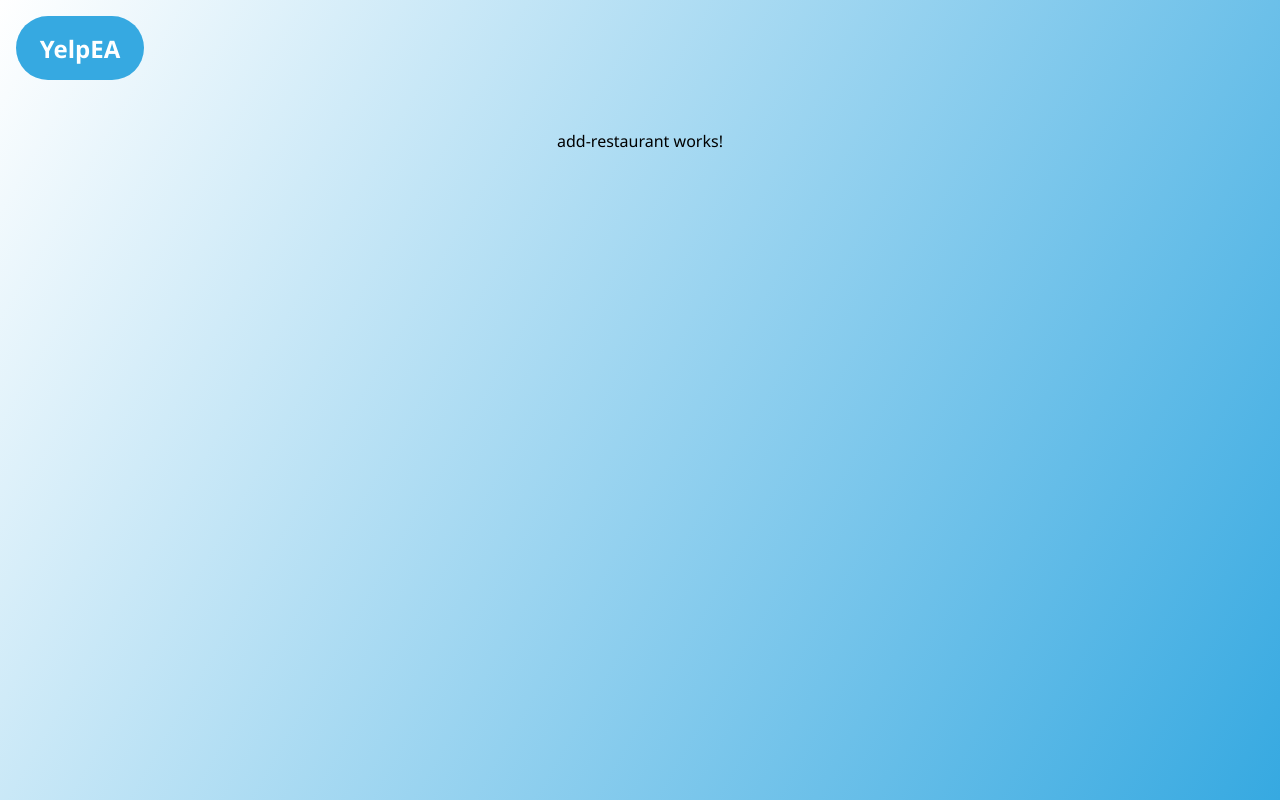
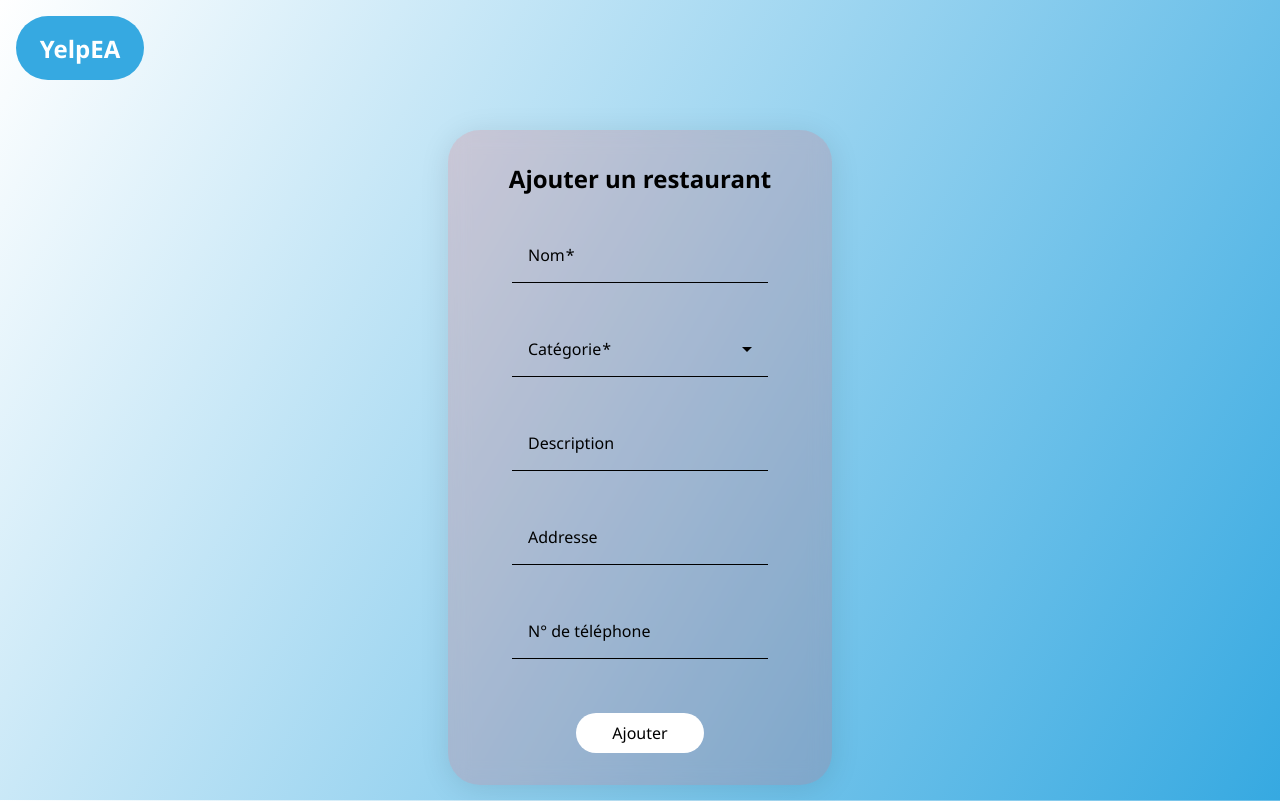
Before and after one commit to BlackZev/Yelp-EA, an Angular app in the folder YelpEaFront/: page /addRestaurant in a window 1280 px wide. Built offline with nearby package versions, Linux system fonts and the light colour scheme.

Commit message:
Mise en page AddRestaurantComponent

```diff
--- a/YelpEaFront/src/app/add-restaurant/add-restaurant.component.html
+++ b/YelpEaFront/src/app/add-restaurant/add-restaurant.component.html
@@ -1 +1,39 @@
-<p>add-restaurant works!</p>
+<form [formGroup]="addRestaurant" (ngSubmit)="onSubmit()" class="login-form">
+    <p id="title">Ajouter un restaurant</p>
+
+    <div class="fields">
+        <mat-form-field class="field" for="name" appearance="fill">
+            <mat-label>Nom</mat-label>
+            <input matInput id="name" formControlName="name" placeholder="Nom">
+        </mat-form-field>
+
+        <mat-form-field class="field" for="categorie" appearance="fill">
+            <mat-label>Catégorie</mat-label>
+            <mat-select id="categorie" formControlName="categorie">
+                <mat-option [value]="1">Italien</mat-option>
+                <mat-option [value]="1">Chinois</mat-option>
+                <mat-option [value]="1">Japonais</mat-option>
+                <mat-option [value]="1">FastFood</mat-option>
+            </mat-select>
+        </mat-form-field>
+
+        <mat-form-field class="field" for="description" appearance="fill">
+            <mat-label>Description</mat-label>
+            <input matInput id="description" formControlName="description" placeholder="Description">
+        </mat-form-field>
+
+        <mat-form-field class="field" for="adress" appearance="fill">
+            <mat-label>Addresse</mat-label>
+            <input matInput id="adress" formControlName="adress" placeholder="Addresse">
+        </mat-form-field>
+
+        <mat-form-field class="field" for="phone" appearance="fill">
+            <mat-label>N° de téléphone</mat-label>
+            <input matInput id="phone" formControlName="phone" placeholder="N° de téléphone">
+        </mat-form-field>
+    </div>
+
+    <div class="footer">
+        <button mat-raised-button type="submit" [disabled]="!addRestaurant.valid" id="login">Ajouter</button>
+    </div>
+</form>
--- a/YelpEaFront/src/app/add-restaurant/add-restaurant.component.scss
+++ b/YelpEaFront/src/app/add-restaurant/add-restaurant.component.scss
@@ -0,0 +1,43 @@
+.login-form {
+    width: 30vw;
+    padding: 2em;
+    display: flex;
+    flex-direction: column;
+    align-items: center;
+    gap: 2em;
+    border-radius: 2em;
+    background-color: #ff000020;
+    box-shadow: 0 4px 30px rgba(0, 0, 0, 0.1);
+    backdrop-filter: blur(10px);
+}
+
+#title {
+    font-size: 1.5rem;
+    font-weight: bold;
+}
+
+.login-form .fields {
+    display: flex;
+    flex-direction: column;
+    justify-content: center;
+    align-items: center;
+    gap: 1em;
+}
+
+.field {
+    width: 20vw;
+}
+
+.footer {
+    display: flex;
+    flex-direction: column;
+    justify-content: center;
+    align-items: center;
+    gap: 1em;
+}
+
+.footer #login {
+    background-color: white;
+    width: 10vw;
+    border-radius: 2em;
+}
--- a/YelpEaFront/src/app/add-restaurant/add-restaurant.component.ts
+++ b/YelpEaFront/src/app/add-restaurant/add-restaurant.component.ts
@@ -1,11 +1,42 @@
-import { Component } from '@angular/core';
+import { Component, inject } from '@angular/core';
+import {MatButtonModule} from '@angular/material/button';
+import {MatCardModule} from '@angular/material/card';
+import {MatFormFieldModule} from '@angular/material/form-field';
+import {MatCheckboxModule} from '@angular/material/checkbox';
+import {MatInputModule} from '@angular/material/input';
+import {MatSelectModule} from '@angular/material/select';
+import {ReactiveFormsModule, FormBuilder, Validators} from '@angular/forms';
+import { Router } from '@angular/router';
 
 @Component({
   selector: 'app-add-restaurant',
-  imports: [],
+  imports: [MatButtonModule,
+    MatCardModule,
+    MatFormFieldModule,
+    MatInputModule,
+    MatCheckboxModule,
+    MatSelectModule,
+    ReactiveFormsModule
+  ],
   templateUrl: './add-restaurant.component.html',
   styleUrl: './add-restaurant.component.scss'
 })
+
 export class AddRestaurantComponent {
+  private formBuilder = inject(FormBuilder);
+  private router = inject(Router)
 
+  addRestaurant = this.formBuilder.group({
+    name: ['', Validators.required],
+    categorie: ['', Validators.required],
+    description: [''],
+    phone: [''],
+    adress: [''],
+  });
+
+  onSubmit() {
+    if (this.addRestaurant.valid) {
+      this.router.navigate(['/restaurants']);
+    }
+  }
 }
```
